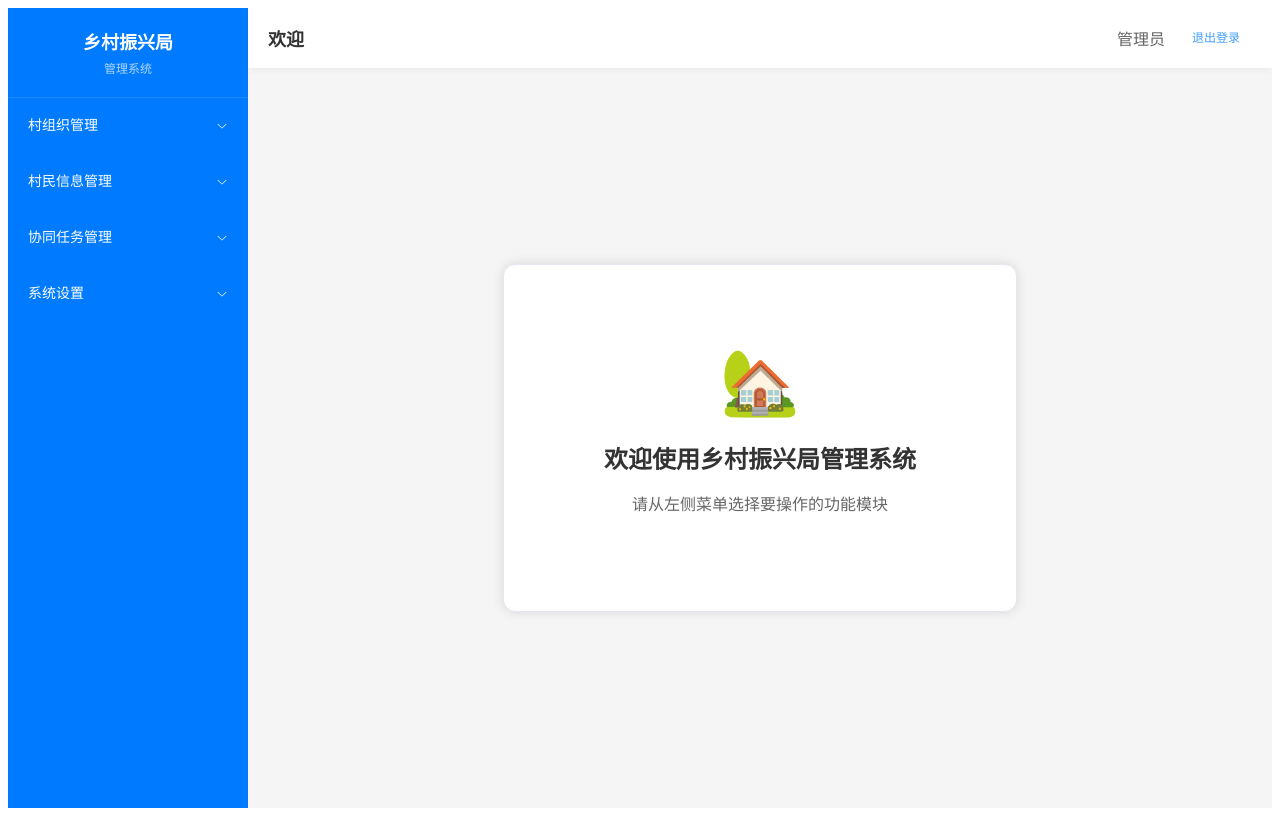
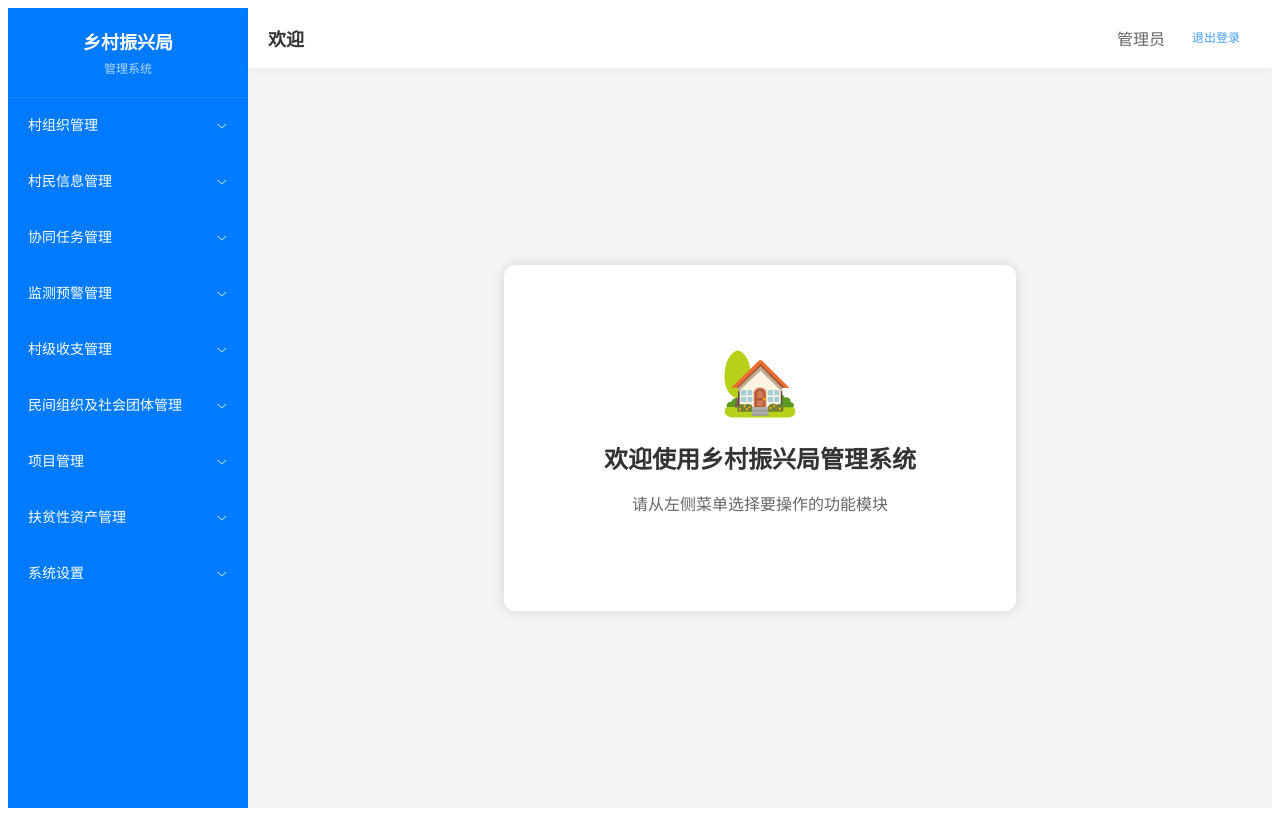
Before and after one commit to panweippc/ppc, a Vue app: page / in a window 1280 px wide. Built offline with nearby package versions, Linux system fonts and the light colour scheme.

Commit message:
更新左侧菜单栏，新增监测预警管理、村级收支管理、民间组织管理、项目管理、扶贫性资产管理

```diff
--- a/src/App.vue
+++ b/src/App.vue
@@ -154,10 +154,48 @@ const menuItems = ref([
   },
   {
     id: '4',
+    name: '监测预警管理',
+    children: [
+      { id: '4-1', name: '突发性预警管理' },
+      { id: '4-2', name: '监测预警帮扶管理' }
+    ]
+  },
+  {
+    id: '5',
+    name: '村级收支管理',
+    children: [
+      { id: '5-1', name: '收入登记' },
+      { id: '5-2', name: '支出登记' },
+      { id: '5-3', name: '收支统计' }
+    ]
+  },
+  {
+    id: '6',
+    name: '民间组织及社会团体管理',
+    children: [
+      { id: '6-1', name: '民间组织及社会团体' }
+    ]
+  },
+  {
+    id: '7',
+    name: '项目管理',
+    children: [
+      { id: '7-1', name: '项目管理' }
+    ]
+  },
+  {
+    id: '8',
+    name: '扶贫性资产管理',
+    children: [
+      { id: '8-1', name: '扶贫性资产登记' }
+    ]
+  },
+  {
+    id: '9',
     name: '系统设置',
     children: [
-      { id: '4-1', name: '用户管理', component: markRaw(UserManagement) },
-      { id: '4-2', name: '角色管理', component: markRaw(RoleManagement) }
+      { id: '9-1', name: '用户管理', component: markRaw(UserManagement) },
+      { id: '9-2', name: '角色管理', component: markRaw(RoleManagement) }
     ]
   }
 ])
```
